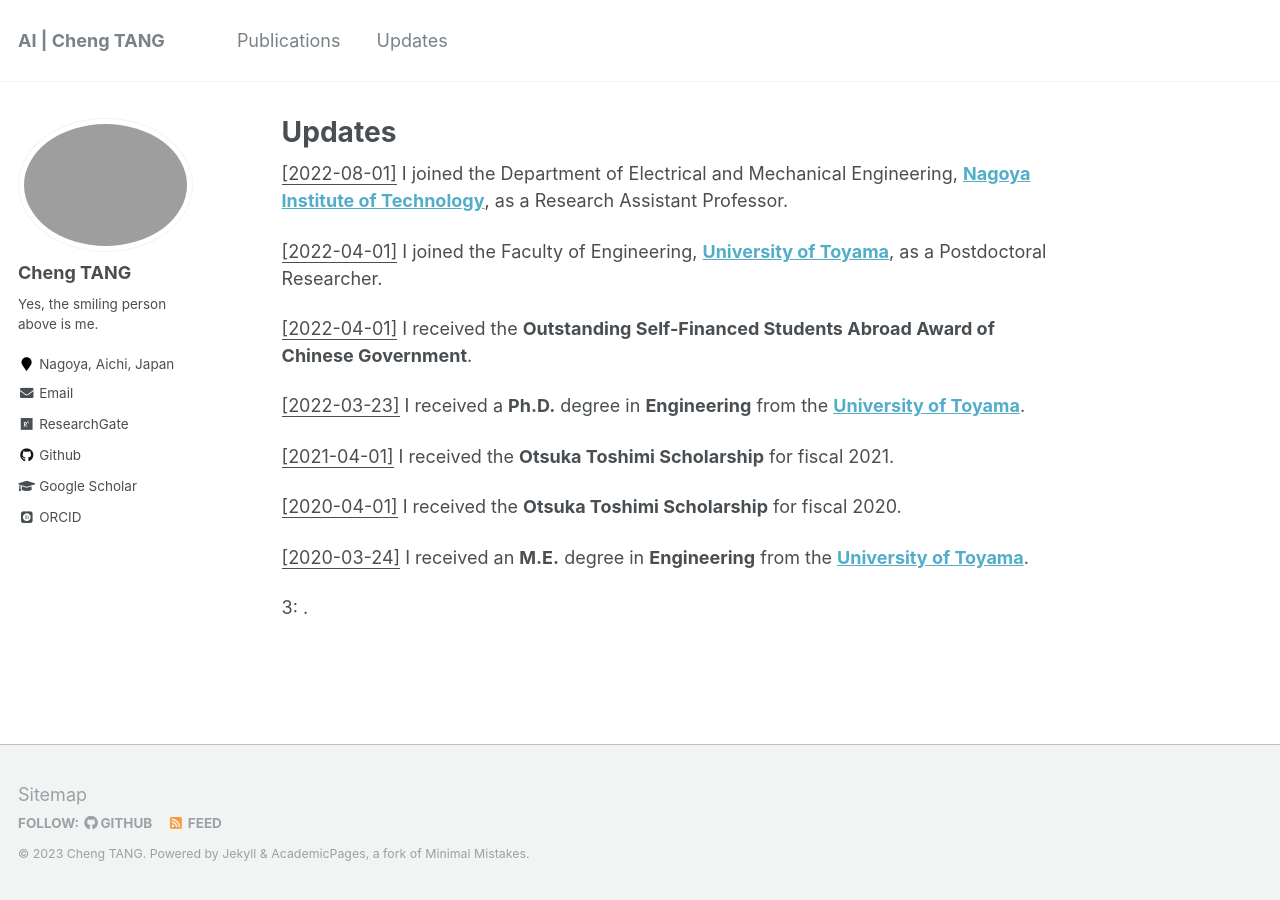
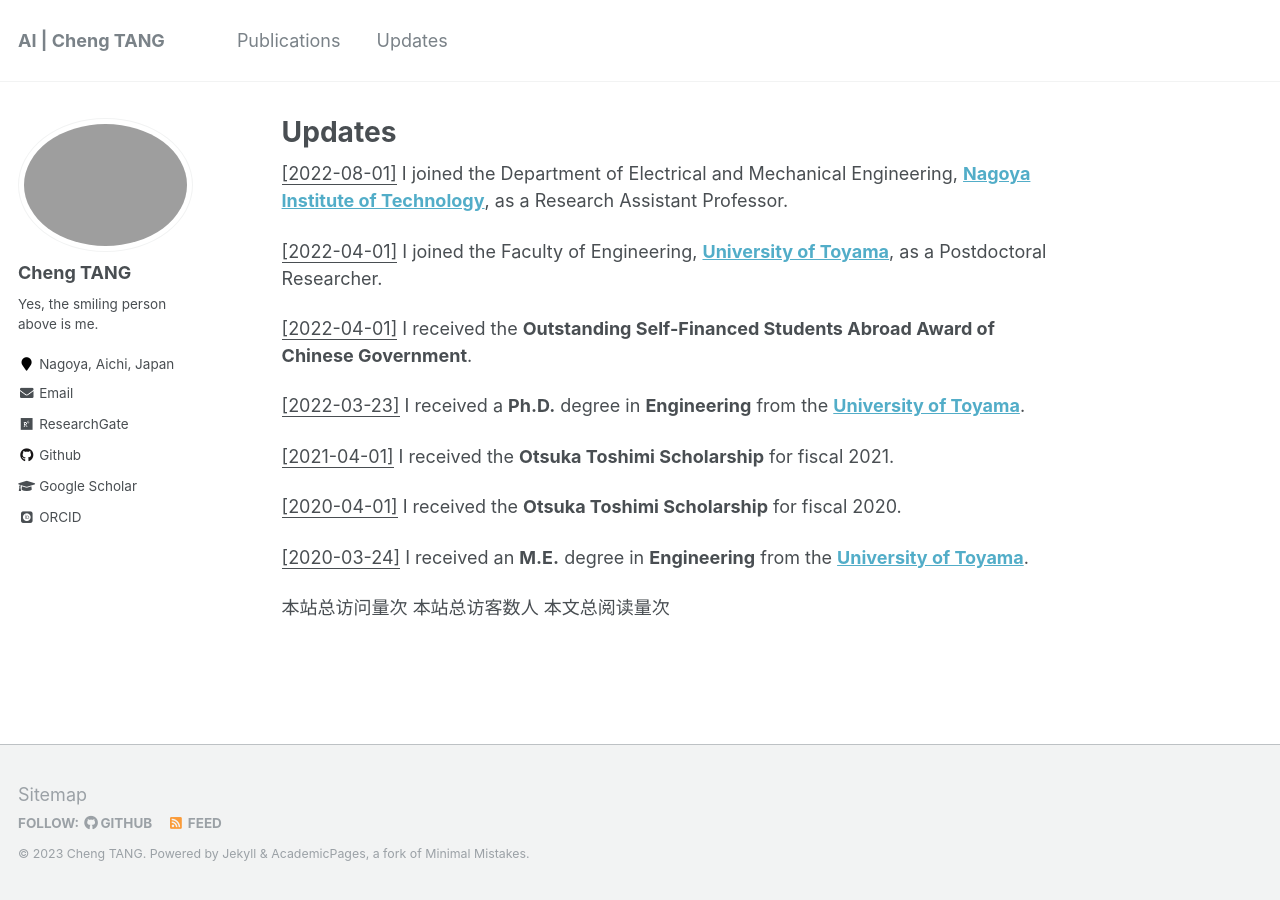
Before and after one commit to ChengTANG-AI/chengtang-ai.github.io, a Jekyll site: the page built from _pages/updates.md, in a window 1280 px wide. Built offline with Jekyll 4.4.1, drawn with Linux system fonts in a browser that asks for light colours; some web fonts are replaced; comment, search, counter and statistics services are not loaded.

Commit message:
Update updates.md

```diff
--- a/_pages/updates.md
+++ b/_pages/updates.md
@@ -25,4 +25,6 @@
 
 
 <script async src="https://busuanzi.icodeq.com/busuanzi.pure.mini.js"></script>
-3: <span id="busuanzi_value_site_uv"></span> .
+<span id="busuanzi_container_site_pv">本站总访问量<span id="busuanzi_value_site_pv"></span>次</span>
+<span id="busuanzi_container_site_uv">本站总访客数<span id="busuanzi_value_site_uv"></span>人</span>
+<span id="busuanzi_container_page_pv">本文总阅读量<span id="busuanzi_value_page_pv"></span>次</span>
```
